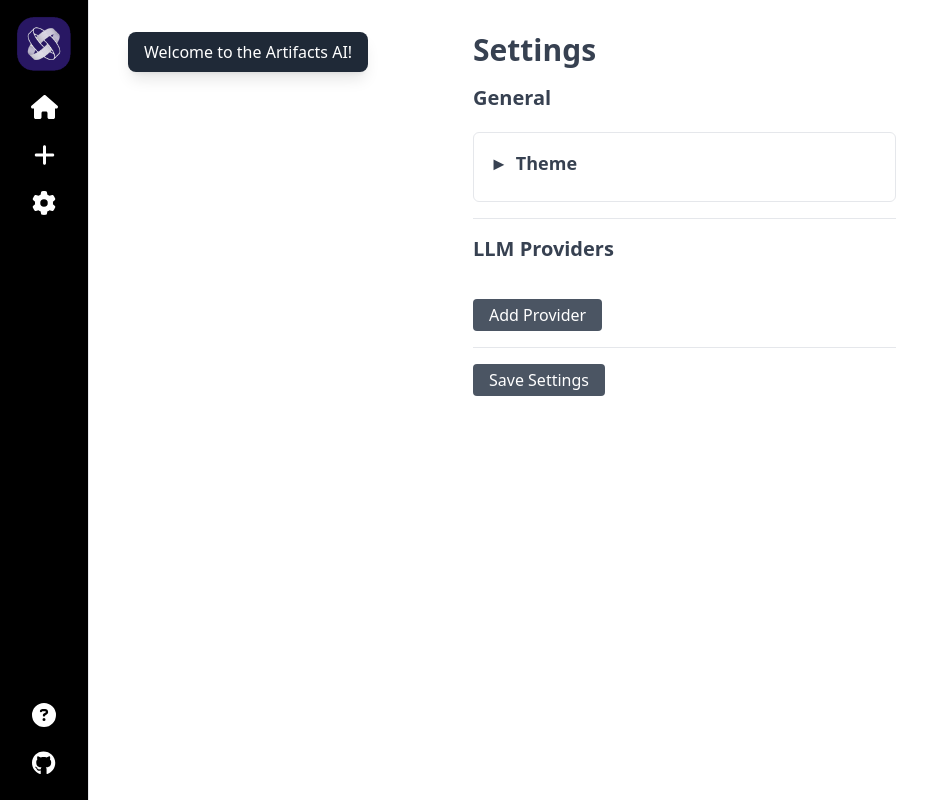
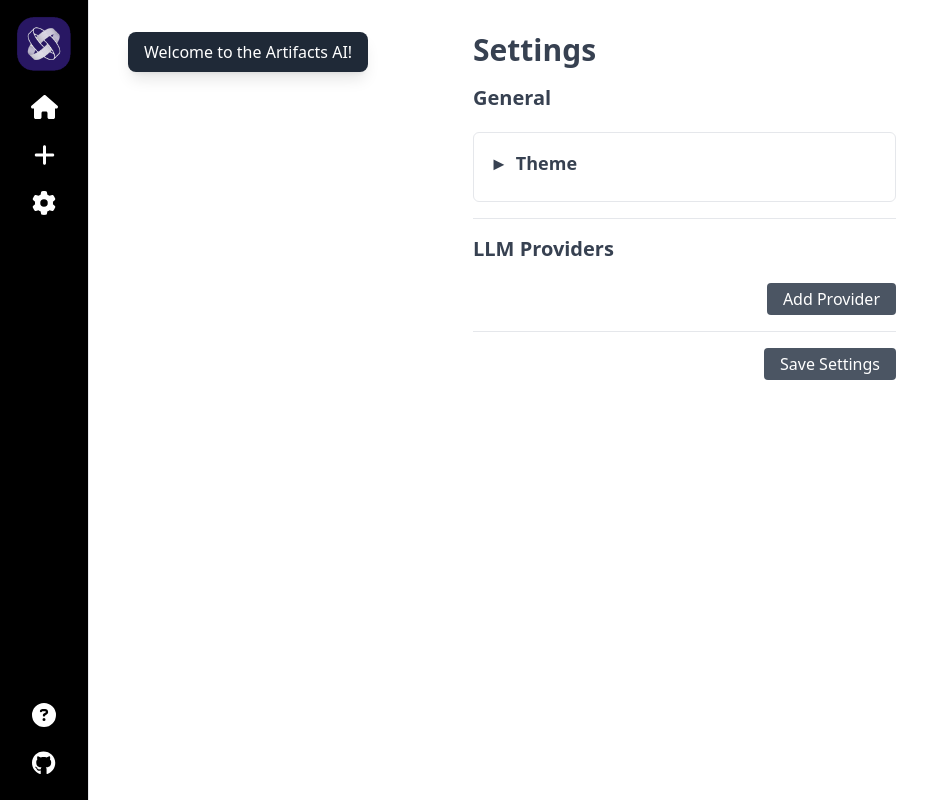
Before and after one commit to digovc/artifacts-ai, a Vue app: page /#/settings in a window 1280 px wide. Shown: the whole page, without its empty margins (0-942 px from the left). Built offline with nearby package versions, Linux system fonts and the light colour scheme; what @guolao/vue-monaco-editor would draw is missing.

Commit message:
Adjust layout

```diff
--- a/src/components/Chip.vue
+++ b/src/components/Chip.vue
@@ -1,8 +1,8 @@
 <template>
-  <div class="flex space-x-4 rounded pl-4 pr-3 py-1 cursor-pointer items-center hover:bg-gray-200 group border"
+  <div class="flex space-x-2 rounded pl-2 pr-1 py-.5 cursor-pointer items-center hover:bg-gray-200 group border"
        :class="{ 'bg-gray-200': isSelected }">
     <div v-if="icon" class="-mt-px">
-      <FontAwesomeIcon :icon="icon" class="text-sm"/>
+      <FontAwesomeIcon :icon="icon" class="text-xs"/>
     </div>
     <div class="whitespace-nowrap text-sm" @click="$emit('onClick')">
       <slot/>
--- a/src/views/settings/Settings.vue
+++ b/src/views/settings/Settings.vue
@@ -18,9 +18,13 @@
           <Button class="mt-2" @click="() => removeProvider(index)">Remove</Button>
         </Subgroup>
       </div>
-      <Button @click="addProvider">Add Provider</Button>
+      <div class="flex justify-end">
+        <Button @click="addProvider">Add Provider</Button>
+      </div>
     </Group>
-    <Button @click="saveSettings">Save Settings</Button>
+    <div class="flex justify-end">
+      <Button @click="saveSettings">Save Settings</Button>
+    </div>
   </div>
 </template>
 
```
